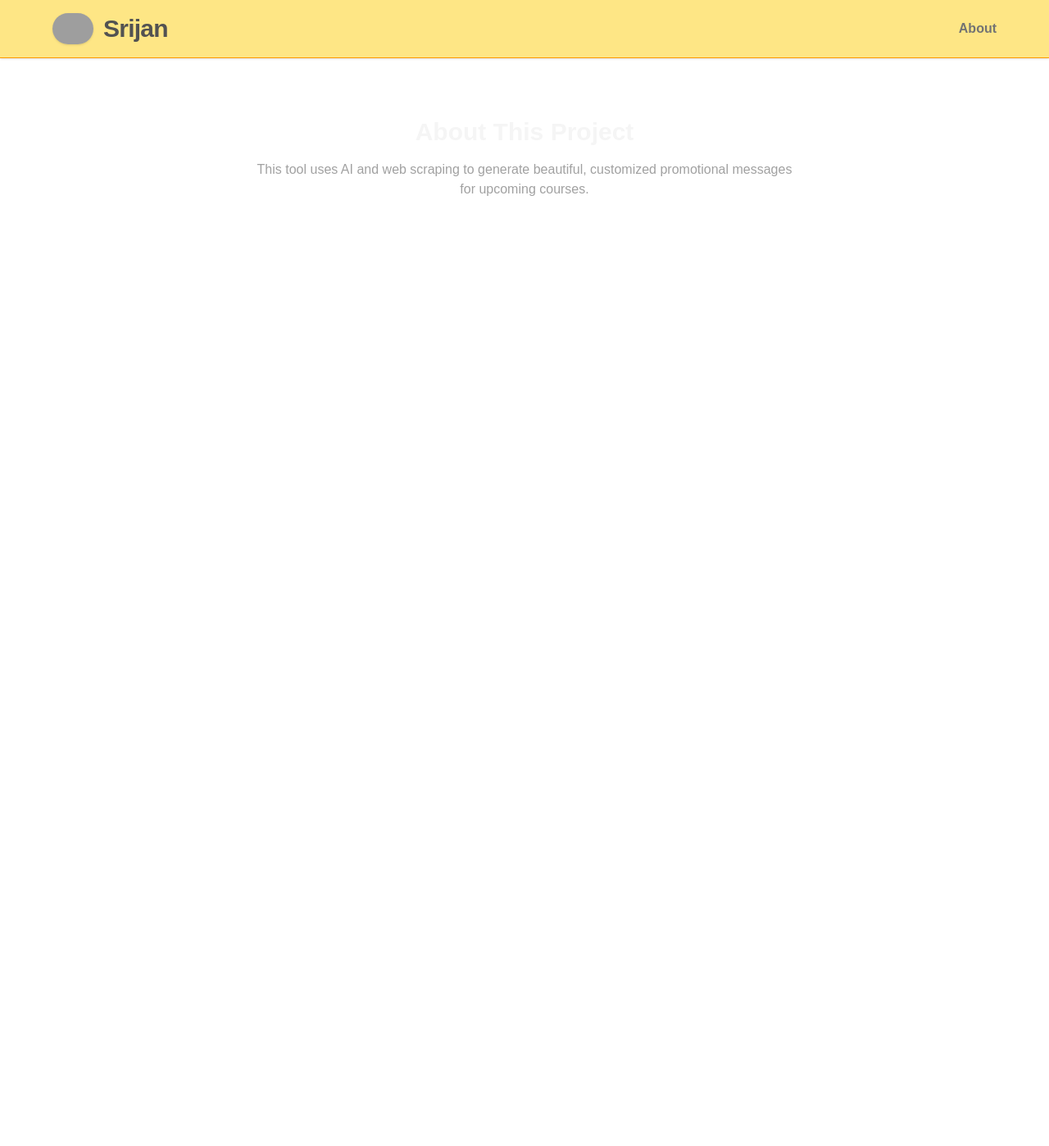
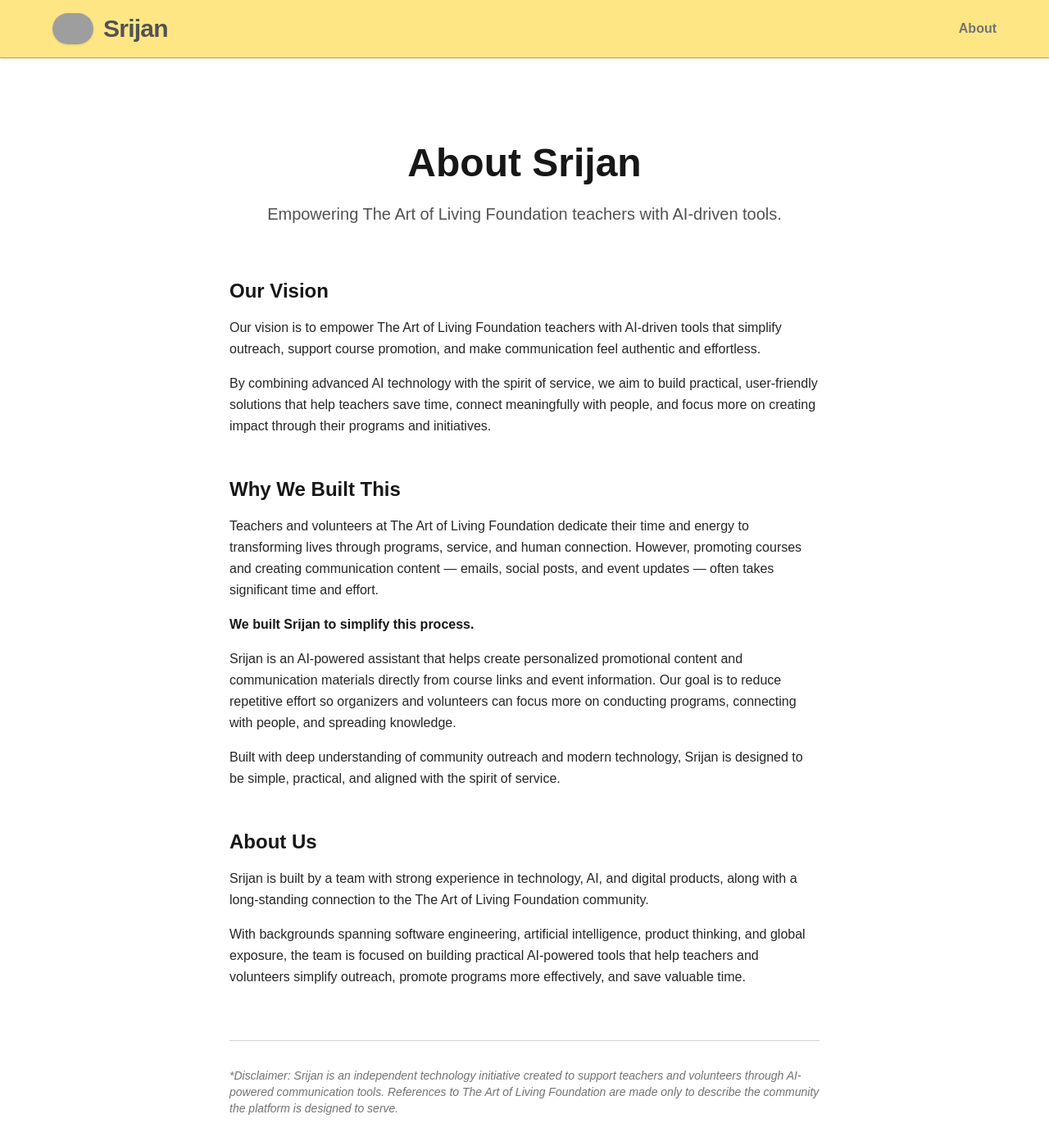
Before and after one commit to srijantechworks/aol-solutions, a Next.js app: page /about in a window 1280 px wide. Shown: the top 1398 px of the page at 82% size. Before the commit the page ends 800 px from the top, so only its background shows below. Built offline with nearby package versions, Linux system fonts and the light colour scheme; grey boxes are pictures that could not be loaded.

Commit message:
Tasks commit-1

```diff
--- a/app/about/page.tsx
+++ b/app/about/page.tsx
@@ -1,12 +1,56 @@
-// app/about/page.tsx
 export default function AboutPage() {
   return (
-    <div className="mt-12 flex flex-col items-center justify-center text-center">
-      <h1 className="text-3xl font-bold text-neutral-100">About This Project</h1>
-      <p className="mt-4 max-w-2xl text-neutral-400">
-        This tool uses AI and web scraping to generate beautiful, customized
-        promotional messages for upcoming courses.
-      </p>
+    <div className="max-w-3xl mx-auto px-6 py-12 md:py-20 text-neutral-800">
+      <div className="text-center mb-16">
+        <h1 className="text-4xl md:text-5xl font-bold text-neutral-900 mb-6">About Srijan</h1>
+        <p className="text-lg md:text-xl text-neutral-600">
+          Empowering The Art of Living Foundation teachers with AI-driven tools.
+        </p>
+      </div>
+
+      <div className="space-y-12 leading-relaxed">
+        <section>
+          <h2 className="text-2xl font-bold text-neutral-900 mb-4">Our Vision</h2>
+          <p className="mb-4">
+            Our vision is to empower The Art of Living Foundation teachers with AI-driven tools that simplify outreach, support course promotion, and make communication feel authentic and effortless.
+          </p>
+          <p>
+            By combining advanced AI technology with the spirit of service, we aim to build practical, user-friendly solutions that help teachers save time, connect meaningfully with people, and focus more on creating impact through their programs and initiatives.
+          </p>
+        </section>
+
+        <section>
+          <h2 className="text-2xl font-bold text-neutral-900 mb-4">Why We Built This</h2>
+          <p className="mb-4">
+            Teachers and volunteers at The Art of Living Foundation dedicate their time and energy to transforming lives through programs, service, and human connection. However, promoting courses and creating communication content — emails, social posts, and event updates — often takes significant time and effort.
+          </p>
+          <p className="mb-4 font-semibold text-neutral-900">
+            We built Srijan to simplify this process.
+          </p>
+          <p className="mb-4">
+            Srijan is an AI-powered assistant that helps create personalized promotional content and communication materials directly from course links and event information. Our goal is to reduce repetitive effort so organizers and volunteers can focus more on conducting programs, connecting with people, and spreading knowledge.
+          </p>
+          <p>
+            Built with deep understanding of community outreach and modern technology, Srijan is designed to be simple, practical, and aligned with the spirit of service.
+          </p>
+        </section>
+
+        <section>
+          <h2 className="text-2xl font-bold text-neutral-900 mb-4">About Us</h2>
+          <p className="mb-4">
+            Srijan is built by a team with strong experience in technology, AI, and digital products, along with a long-standing connection to the The Art of Living Foundation community.
+          </p>
+          <p>
+            With backgrounds spanning software engineering, artificial intelligence, product thinking, and global exposure, the team is focused on building practical AI-powered tools that help teachers and volunteers simplify outreach, promote programs more effectively, and save valuable time.
+          </p>
+        </section>
+      </div>
+
+      <div className="mt-16 pt-8 border-t border-neutral-300 text-sm text-neutral-500 italic">
+        <p>
+          *Disclaimer: Srijan is an independent technology initiative created to support teachers and volunteers through AI-powered communication tools. References to The Art of Living Foundation are made only to describe the community the platform is designed to serve.
+        </p>
+      </div>
     </div>
   );
 }
--- a/app/api/generate/route.ts
+++ b/app/api/generate/route.ts
@@ -36,7 +36,7 @@ export async function POST(request: Request) {
         // We ensure we found an ID AND that it only consists of numbers (Regex: ^\d+$)
         if (!eventId || !/^\d+$/.test(eventId)) {
             return NextResponse.json({
-                error: 'Could not extract a valid Event ID. Please ensure this is a standard Art of Living registration link.'
+                error: 'Please provide a valid Art of Living course link'
             }, { status: 400 });
         }
 
@@ -47,7 +47,7 @@ export async function POST(request: Request) {
         const apiURL = process.env.AOL_API_URL;
 
         if (!apiURL) {
-            console.error("CRITICAL: AOL_API_KEY is missing from environment variables.");
+            console.error("CRITICAL: AOL_API_URL is missing from environment variables.");
             return NextResponse.json({ error: 'Server configuration error.' }, { status: 500 });
         }
 
@@ -60,11 +60,21 @@ export async function POST(request: Request) {
 
         console.log(`Fetching details for Event ID: ${eventId} from AOL API...`);
 
-        const apiResponse = await fetch(apiURL, { method: "POST", headers: { "Content-Type": "application/x-www-form-urlencoded; charset=UTF-8", 'Accept': 'application/json, text/javascript, */*; q=0.01' }, body: params.toString() });
+        const apiResponse = await fetch(apiURL, {
+            method: "POST",
+            headers: {
+                "Content-Type": "application/x-www-form-urlencoded; charset=UTF-8",
+                'Accept': 'application/json, text/javascript, */*; q=0.01'
+            },
+            body: params.toString()
+        });
 
 
         if (!apiResponse.ok) {
-            throw new Error(`AOL API responded with status: ${apiResponse.status}`);
+            // If the API itself fails (e.g., 404 or 400), it's likely an inactive or invalid event ID
+            return NextResponse.json({
+                error: 'This is not an active Art of living course link'
+            }, { status: apiResponse.status === 404 ? 404 : 400 });
         }
 
         // The response is a single JSON object
@@ -73,10 +83,11 @@ export async function POST(request: Request) {
         // ==========================================
         // 3. Validation & Data Extraction
         // ==========================================
-        // Security check
-        if (courseData.org_full_name !== "The Art of Living") {
+        // Security check & Inactive link check
+        // If the API returns null or doesn't have the expected organization name
+        if (!courseData || courseData.org_full_name !== "The Art of Living") {
             return NextResponse.json({
-                error: 'Security Check Failed: This event does not belong to The Art of Living.'
+                error: 'This is not an active Art of living course link'
             }, { status: 403 });
         }
 
@@ -127,6 +138,6 @@ export async function POST(request: Request) {
 
     } catch (error: any) {
         console.error("API Route Error:", error);
-        return NextResponse.json({ error: "An internal server error occured while processing the URL." }, { status: 500 });
+        return NextResponse.json({ error: "An internal server error occurred while processing the URL." }, { status: 500 });
     }
 }
--- a/app/page.tsx
+++ b/app/page.tsx
@@ -9,8 +9,8 @@ export default function Home() {
         Create Course Messages
       </h1>
       {/* Updated: Medium gray paragraph text */}
-      <p className="mt-6 mb-6 max-w-2xl text-lg text-neutral-600">
-        Paste your course link below to instantly generate engaging, celebratory promotional messages using AI.
+      <p className="mt-6 mb-6 max-w-3xl text-lg text-neutral-600">
+        Paste your course link below to instantly generate engaging, promotional messages using AI.
       </p>
 
       <GeneratorForm />
```
Also changed, not shown: components/features/GeneratorForm.tsx (+31 -20 lines).
